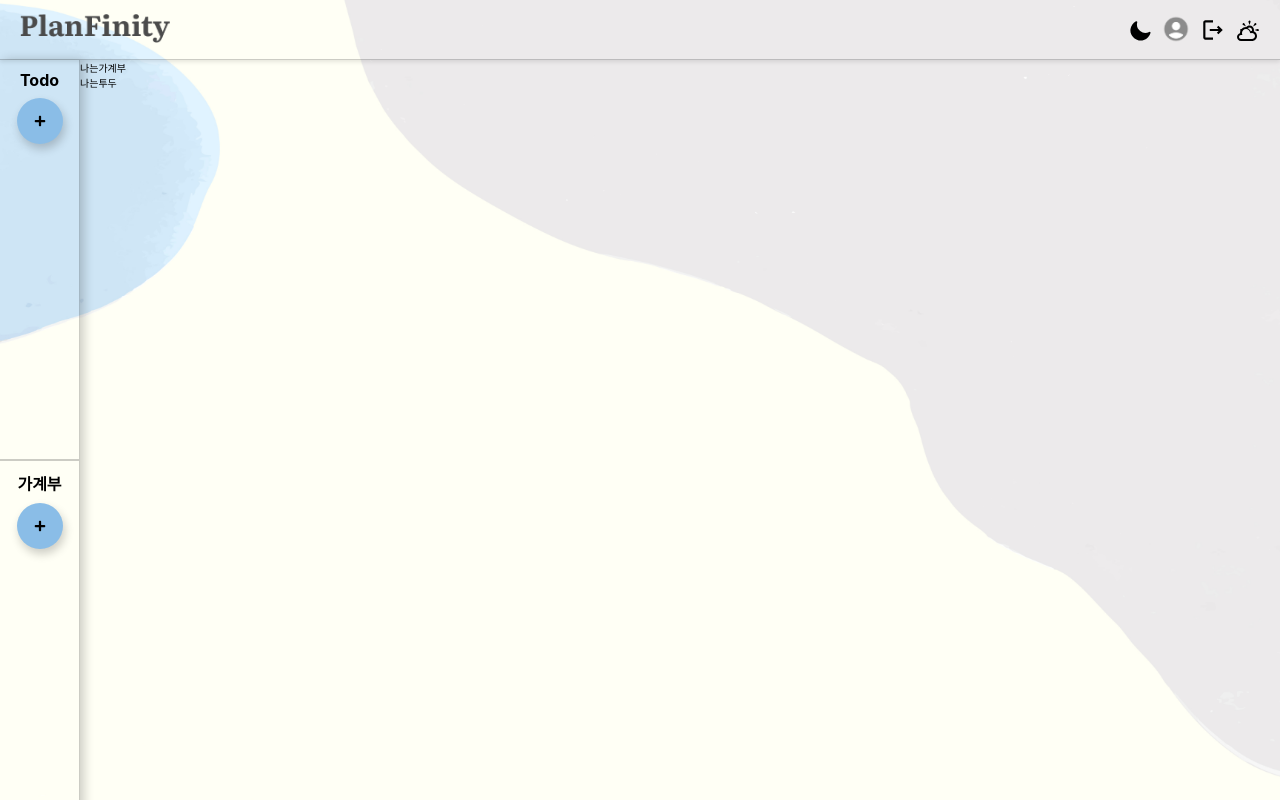
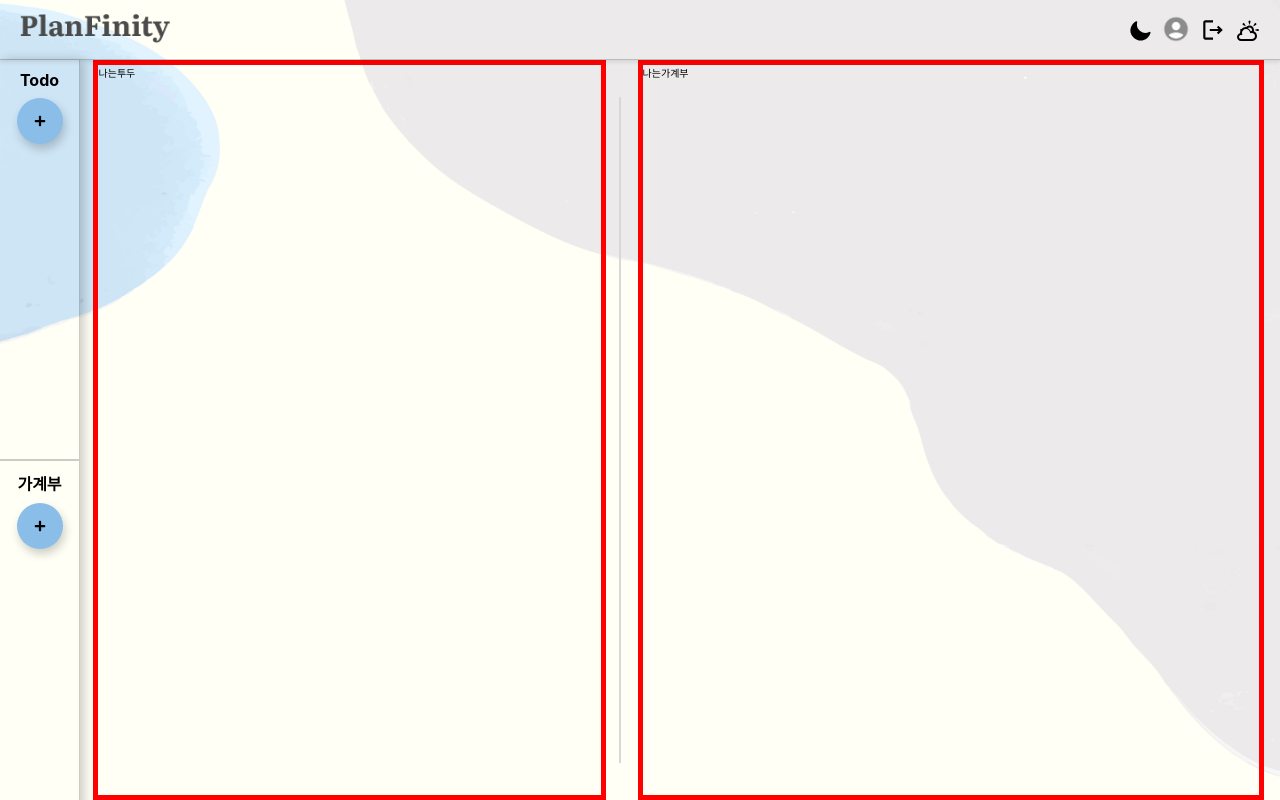
Before and after one commit to codestates-seb/seb44_main_023, a React (Vite) app in the folder client/: page / in a window 1280 px wide. Built offline with nearby package versions, Linux system fonts and the light colour scheme.

Commit message:
design : MainPage section

```diff
--- a/client/src/App.jsx
+++ b/client/src/App.jsx
@@ -5,7 +5,7 @@ import ProfilePage from "./pages/ProfilePage";
 import TestWidget from "./pages/TestWidget";
 import ErrorPage from "./pages/ErrorPage";
 import TodoPage from "./pages/TodoPage";
-import Main from "./pages/Main"
+import MainPage from "./pages/MainPage"
 import LoginPage from "./pages/LoginPage";
 import SignupPage from "./pages/SignupPage";
 
@@ -13,7 +13,7 @@ function App() {
   return (
     <>
       <Routes>
-        <Route path="/" element={<Main />} />
+        <Route path="/" element={<MainPage />} />
         <Route path="/home" element={<Home />} />
         <Route path="/profile/:id" element={<ProfilePage />} />
         <Route path="/weatherWidget" element={<TestWidget />} />
--- a/client/src/pages/Main.jsx
+++ /dev/null
@@ -1,43 +0,0 @@
-import React, { useState, useEffect } from 'react';
-import styled from 'styled-components';
-import { useNavigate } from "react-router-dom"; // react-router-dom에서 useNavigate를 import합니다.
-import Layout from "../Layout/PagesLayout";
-import LedgeSummary from '../feature/Main/LedgeSummary';
-import TodoSummary from '../feature/Main/TodoSummary';
-// import FloatingButton from '../components/Button/ButtonFloating';
-import Loading from '../components/Loading/Loading';
-
-const Main = () => {
-  const [isLoading, setIsLoading] = useState(false);
-//    try {
-// setIsLoading(false);
-//      setIsLoading(false);
-//   } catch (err) {}
-
-  return (
-    <>
-    <Layout>
-      <MainWrapper>
-        {isLoading ? (
-          <Loading />
-        ) : (
-          <>
-           <LedgeSummary/>
-          <TodoSummary/>
-          </>
-        )}
-      </MainWrapper>
-     </Layout>
-    </>
-
-  );
-};
-export default Main;
-
-
-
-const MainWrapper = styled.div`
-  background-size: cover;
-  background-position: center;
-  height: 100vh;
-  `
--- /dev/null
+++ b/client/src/pages/MainPage.jsx
@@ -0,0 +1,91 @@
+import React, { useState, useEffect } from 'react';
+import styled from 'styled-components';
+import { useNavigate } from "react-router-dom"; // react-router-dom에서 useNavigate를 import합니다.
+import Layout from "../Layout/PagesLayout";
+import LedgeSummary from '../feature/Main/LedgeSummary';
+import TodoSummary from '../feature/Main/TodoSummary';
+// import FloatingButton from '../components/Button/ButtonFloating';
+import Loading from '../components/Loading/Loading';
+
+const Main = () => {
+  const [isLoading, setIsLoading] = useState(false);
+  // try {
+  //투두정보불러오기
+  //   const groupInfo = await readTodoGroup(groupId);
+  //   const members = await readTodoGroupMember(groupId);
+  //   setGroupInfo(groupInfo);
+  //   setMembers(members);
+  //가계부정보불러오기
+
+  //   setIsLoading(false);
+  // } catch (err) {}
+// };
+  return (
+    <>
+    <Layout>
+
+        {isLoading ? (
+          <Loading />
+        ) : (
+        <MainWrapper>
+          <TodoWrapper>
+            <TodoContentWrapper>
+              <TodoSummary/>
+            </TodoContentWrapper>
+          </TodoWrapper>
+          <Line />
+          <LedgerWrapper>
+            <LedgerContentWrapper>
+              <LedgeSummary/>
+            </LedgerContentWrapper>
+          </LedgerWrapper>
+        </MainWrapper>
+        )}
+     </Layout>
+    </>
+
+  );
+};
+export default Main;
+const LedgerContentWrapper = styled.div`
+  display: flex;
+  width : 95%;
+  height: 100%;
+  border:5px solid red;
+`
+const TodoContentWrapper = styled.div`
+  display: flex;
+  width : 95%;
+  height: 100%;
+  border:5px solid red;
+`
+const LedgerWrapper = styled.div`
+  width : 55%;
+  height: 100%;
+  display: flex;
+  justify-content:center;
+  align-items: center;
+`
+const TodoWrapper = styled.div`
+  width : 45%;
+  height: 100%;
+  overflow-y: auto;
+  display: flex;
+  justify-content:center;
+  align-items: center;
+
+`
+const Line = styled.div`
+    width: 2px;
+    height: 90%;
+    background-color: var(--color-gray-03);
+`
+const MainWrapper = styled.div`
+  background-size: cover;
+  background-position: center;
+  width : 100%;
+  height: 100%;
+  display: flex;
+  justify-content: space-around;
+  align-items: center;
+  `
```
